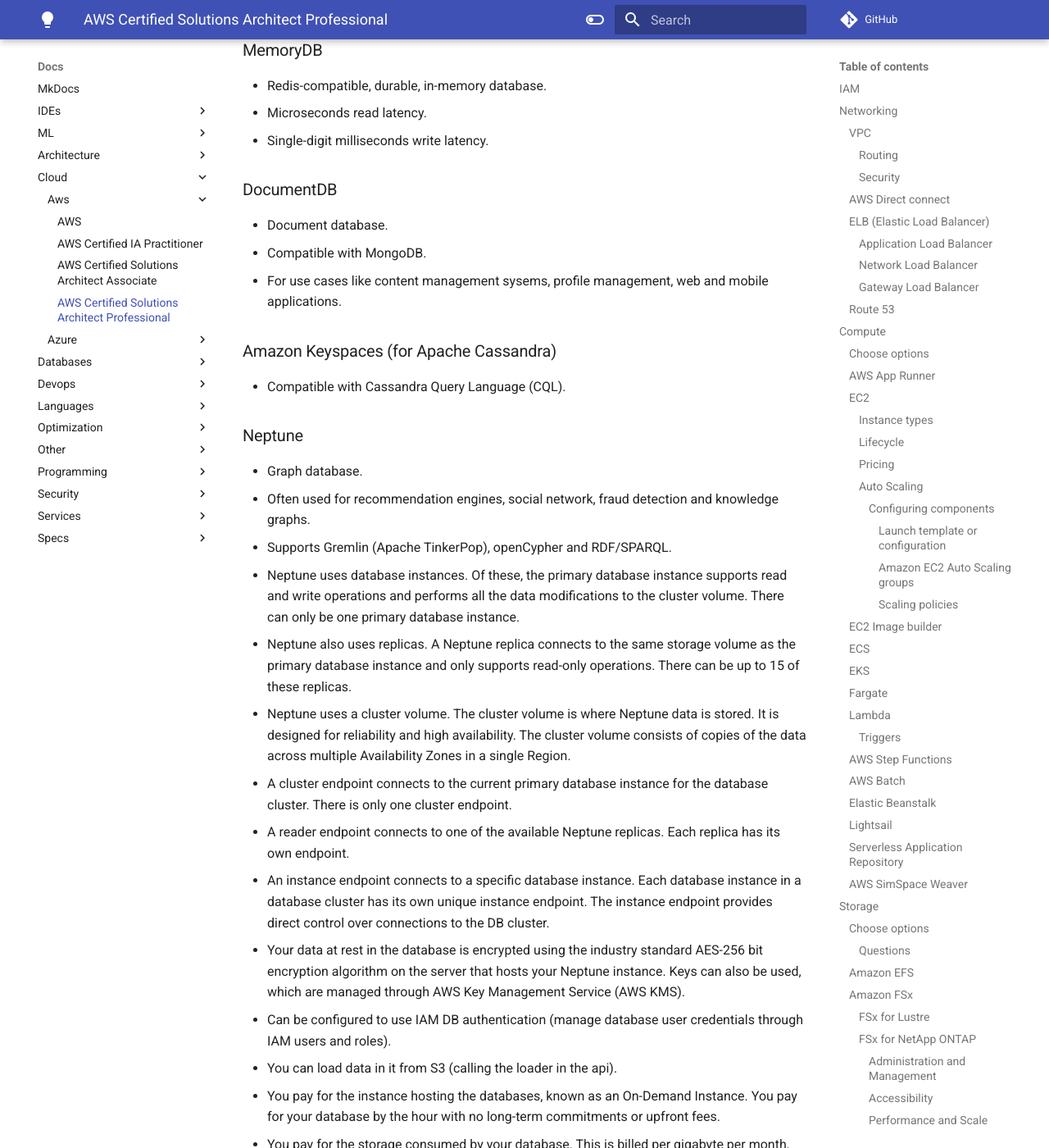
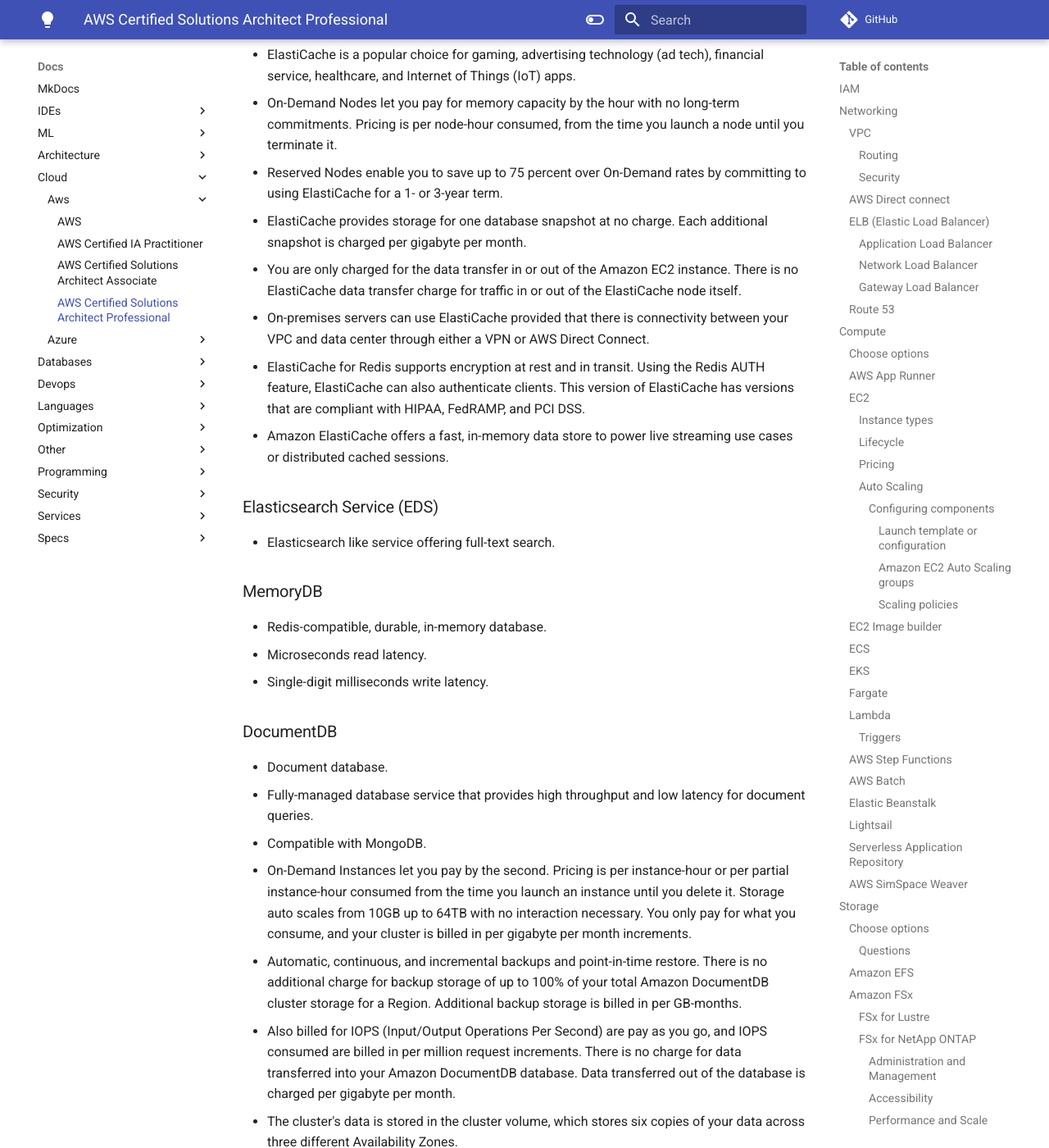
Before and after one commit to devdevx/auto_docs, an MkDocs documentation site: the page built from docs/cloud/aws/cert-sap.md, in a window 1280 px wide and 1400 px high, scrolled down 52676 px. Shown: the whole window at 82% size. Built offline with MkDocs 1.6.1 and Material for MkDocs 9.7.7, drawn with Linux system fonts in a browser that asks for light colours; comment, search, counter and statistics services are not loaded; some of the changed text lies outside the part shown.

Commit message:
chore: update aws sap notes

```diff
--- a/docs/cloud/aws/cert-sap.md
+++ b/docs/cloud/aws/cert-sap.md
@@ -1229,8 +1229,17 @@
 
 - Caching solution.
 - Supports Valkey, Redis and Memcached.
+- Two common approaches to caching are lazy loading and write-through. Lazy loading is reactive. Data is put into the cache the first time it is requested. Write-through is proactive. Data is put into the cache at the same time it is put into the database.
+- Redis supports complex data types, data replication, and high availability. This makes it ideal for session caching, full-page caching, message queue applications, leaderboards, and much more.
+- Memcached is for data that is relatively small and static. For example, a static HTML page or JavaScript and CSS files.
 - ElastiCache is a popular choice for gaming, advertising technology (ad tech), financial service, healthcare, and Internet of Things (IoT) apps.
-- Amazon ElastiCache offers a fast, in-memory data store to power live streaming use cases.
+- On-Demand Nodes let you pay for memory capacity by the hour with no long-term commitments. Pricing is per node-hour consumed, from the time you launch a node until you terminate it.
+- Reserved Nodes enable you to save up to 75 percent over On-Demand rates by committing to using ElastiCache for a 1- or 3-year term.
+- ElastiCache provides storage for one database snapshot at no charge. Each additional snapshot is charged per gigabyte per month.
+- You are only charged for the data transfer in or out of the Amazon EC2 instance. There is no ElastiCache data transfer charge for traffic in or out of the ElastiCache node itself.
+- On-premises servers can use ElastiCache provided that there is connectivity between your VPC and data center through either a VPN or AWS Direct Connect.
+- ElastiCache for Redis supports encryption at rest and in transit. Using the Redis AUTH feature, ElastiCache can also authenticate clients. This version of ElastiCache has versions that are compliant with HIPAA, FedRAMP, and PCI DSS.
+- Amazon ElastiCache offers a fast, in-memory data store to power live streaming use cases or distributed cached sessions.
 
 ### Elasticsearch Service (EDS)
 
@@ -1245,8 +1254,13 @@
 ### DocumentDB
 
 - Document database.
+- Fully-managed database service that provides high throughput and low latency for document queries.
 - Compatible with MongoDB.
-- For use cases like content management sysems, profile management, web and mobile applications.
+- On-Demand Instances let you pay by the second. Pricing is per instance-hour or per partial instance-hour consumed from the time you launch an instance until you delete it. Storage auto scales from 10GB up to 64TB with no interaction necessary. You only pay for what you consume, and your cluster is billed in per gigabyte per month increments.
+- Automatic, continuous, and incremental backups and point-in-time restore. There is no additional charge for backup storage of up to 100% of your total Amazon DocumentDB cluster storage for a Region. Additional backup storage is billed in per GB-months.
+- Also billed for IOPS (Input/Output Operations Per Second) are pay as you go, and IOPS consumed are billed in per million request increments. There is no charge for data transferred into your Amazon DocumentDB database. Data transferred out of the database is charged per gigabyte per month.
+- The cluster's data is stored in the cluster volume, which stores six copies of your data across three different Availability Zones.
+- For use cases like content management systems, profile management, web and mobile applications.
 
 ### Amazon Keyspaces (for Apache Cassandra)
 
```
